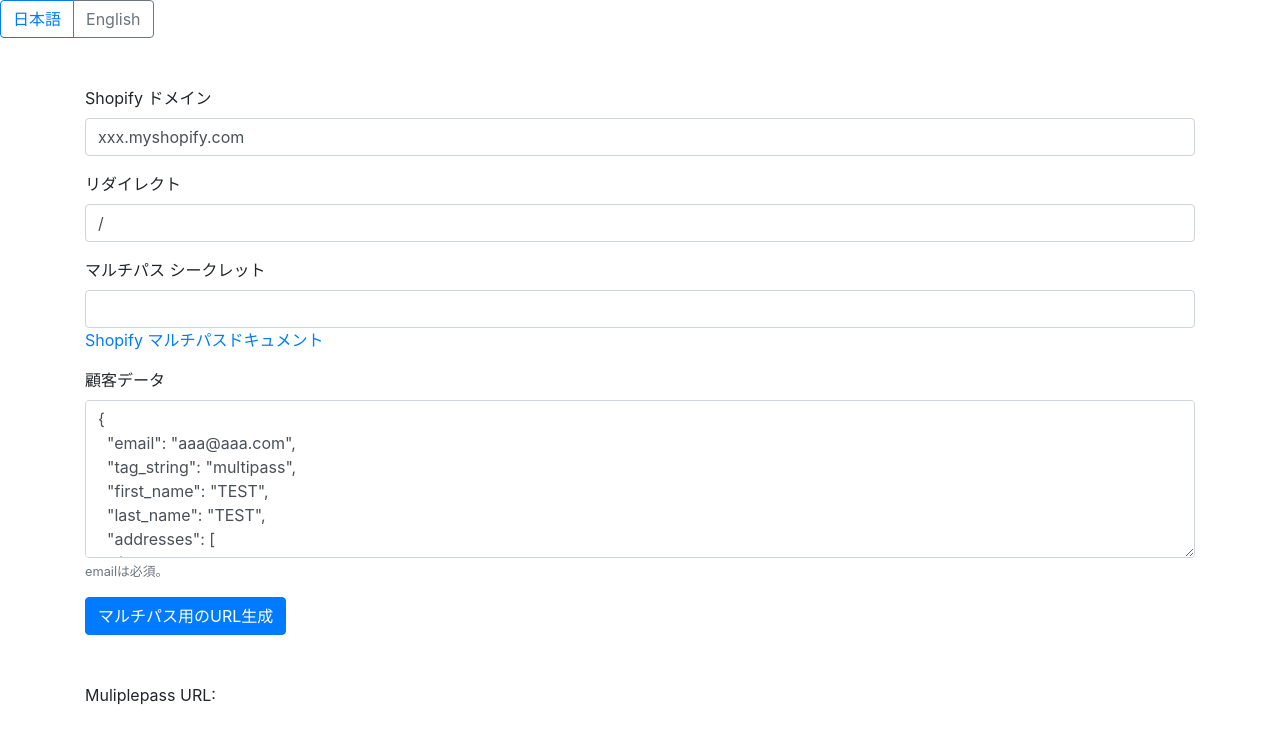
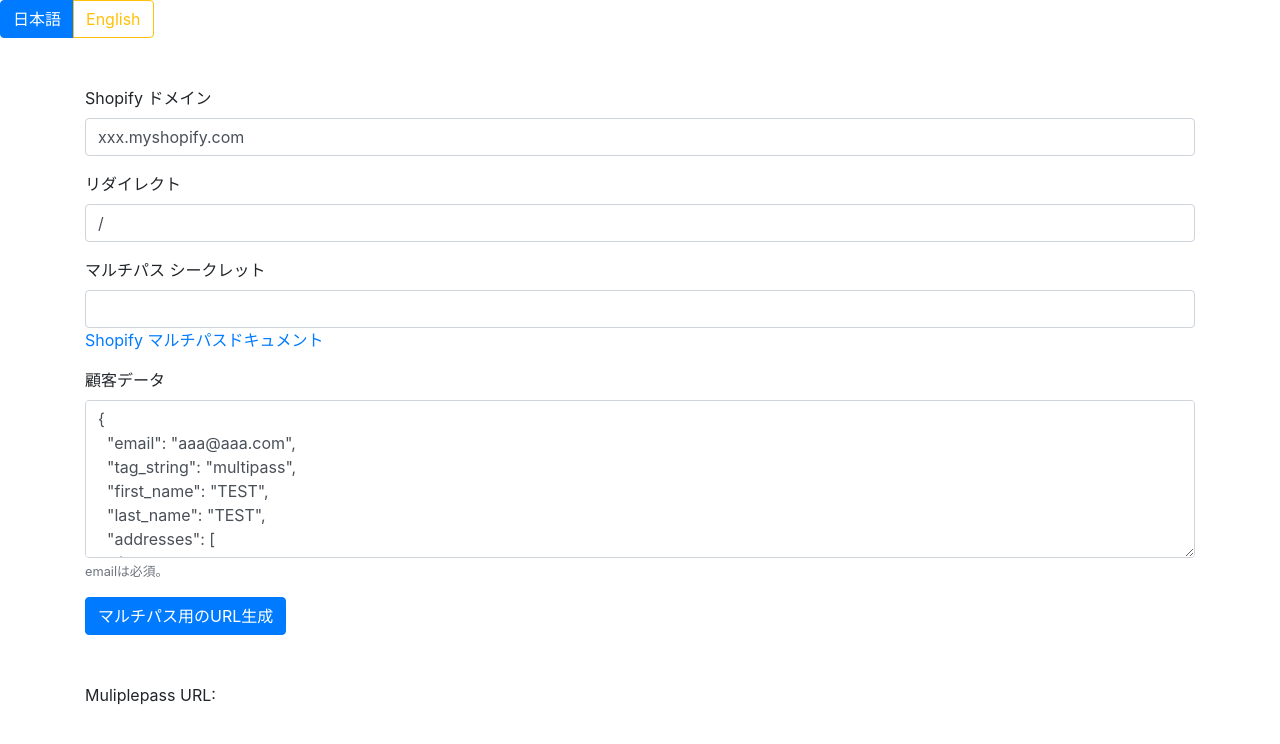
Before and after one commit to sameeranand1/shopify-multipass-demo, a React (Create React App) app: page / in a window 1280 px wide. Shown: the top 744 px of the page. Built offline with nearby package versions, Linux system fonts and the light colour scheme.

Commit message:
beautify buuton

```diff
--- a/src/App.tsx
+++ b/src/App.tsx
@@ -92,7 +92,7 @@ const t = {
     redirect: 'リダイレクト',
     secret: 'マルチパス シークレット',
     customer: '顧客データ',
-    alert: 'Invalid Input Content',
+    alert: '入力項目チェックしてください。',
     email: 'emailは必須。',
     button: 'マルチパス用のURL生成',
     doc: 'Shopify マルチパスドキュメント'
@@ -110,14 +110,14 @@ function App() {
         <button
           type="button"
           onClick={() => setIsJa(true)}
-          className="btn btn-outline-primary"
+          className={`btn ${isJa ? 'btn-primary' : 'btn-outline-primary'}`}
         >
           日本語
         </button>
         <button
           type="button"
           onClick={() => setIsJa(false)}
-          className="btn btn-outline-secondary"
+          className={`btn ${isJa ? 'btn-outline-warning' : 'btn-warning'}`}
         >
           English
         </button>
```
